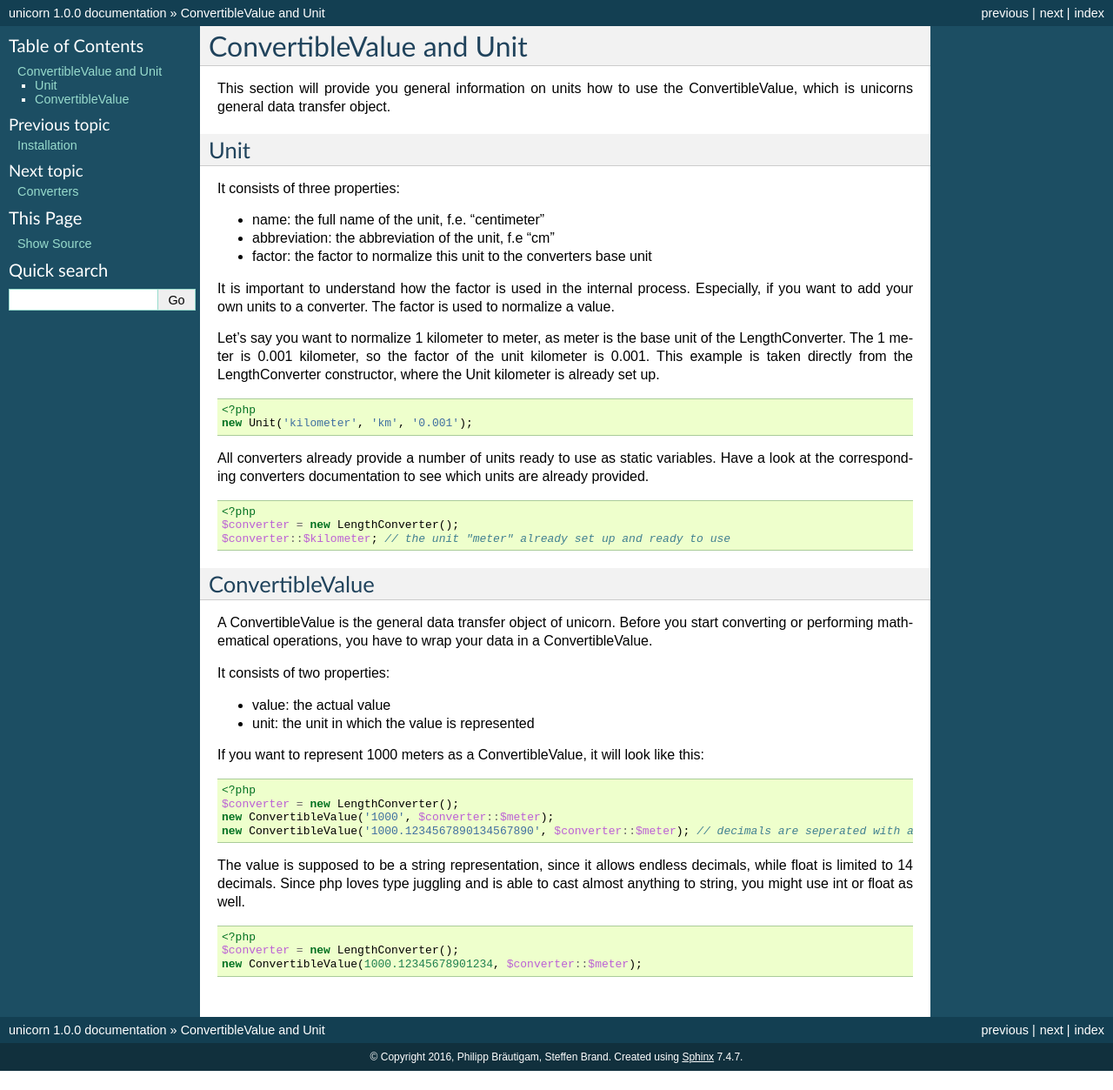
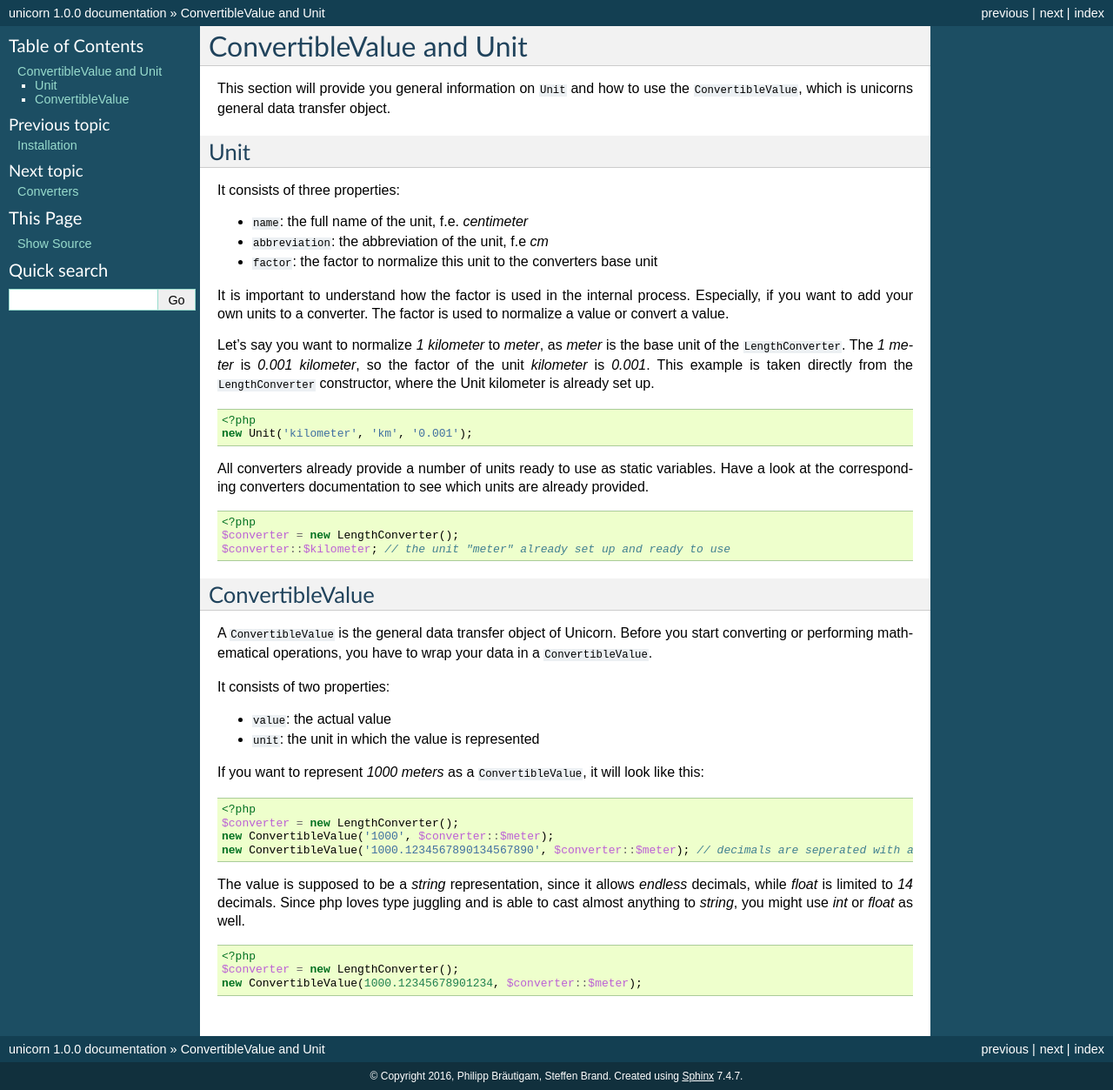
Before and after one commit to xyNNN/unicorn, a Sphinx documentation site: the page built from docs/source/convertible-value-unit.rst, in a window 1280 px wide. Shown: the whole page at 87% size. Built offline with Sphinx 7.4.7, drawn with Linux system fonts in a browser that asks for light colours; before the commit the page ends 1231 px from its top, so only the background shows below that.

Commit message:
working on docs

```diff
--- a/docs/source/convertible-value-unit.rst
+++ b/docs/source/convertible-value-unit.rst
@@ -4,7 +4,7 @@
 ConvertibleValue and Unit
 =========================
 
-This section will provide you general information on units how to use the ConvertibleValue,
+This section will provide you general information on ``Unit`` and how to use the ``ConvertibleValue``,
 which is unicorns general data transfer object.
 
 Unit
@@ -12,16 +12,16 @@ Unit
 
 It consists of three properties:
 
-- name: the full name of the unit, f.e. "centimeter"
-- abbreviation: the abbreviation of the unit, f.e "cm"
-- factor: the factor to normalize this unit to the converters base unit
+- ``name``: the full name of the unit, f.e. `centimeter`
+- ``abbreviation``: the abbreviation of the unit, f.e `cm`
+- ``factor``: the factor to normalize this unit to the converters base unit
 
 It is important to understand how the factor is used in the internal process. Especially, if you want to add your
-own units to a converter. The factor is used to normalize a value.
+own units to a converter. The factor is used to normalize a value or convert a value.
 
-Let's say you want to normalize 1 kilometer to meter, as meter is the base unit of the LengthConverter.
-The 1 meter is 0.001 kilometer, so the factor of the unit kilometer is 0.001. This example is taken directly from
-the LengthConverter constructor, where the Unit kilometer is already set up.
+Let's say you want to normalize `1 kilometer` to `meter`, as `meter` is the base unit of the ``LengthConverter``.
+The `1 meter` is `0.001 kilometer`, so the factor of the unit `kilometer` is `0.001`. This example is taken directly from
+the ``LengthConverter`` constructor, where the Unit kilometer is already set up.
 
 .. code-block:: php
 
@@ -41,15 +41,15 @@ Have a look at the corresponding converters documentation to see which units are
 ConvertibleValue
 ================
 
-A ConvertibleValue is the general data transfer object of unicorn.
-Before you start converting or performing mathematical operations, you have to wrap your data in a ConvertibleValue.
+A ``ConvertibleValue`` is the general data transfer object of Unicorn.
+Before you start converting or performing mathematical operations, you have to wrap your data in a ``ConvertibleValue``.
 
 It consists of two properties:
 
-- value: the actual value
-- unit: the unit in which the value is represented
+- ``value``: the actual value
+- ``unit``: the unit in which the value is represented
 
-If you want to represent 1000 meters as a ConvertibleValue, it will look like this:
+If you want to represent `1000 meters` as a ``ConvertibleValue``, it will look like this:
 
 .. code-block:: php
 
@@ -58,8 +58,8 @@ If you want to represent 1000 meters as a ConvertibleValue, it will look like th
    new ConvertibleValue('1000', $converter::$meter);
    new ConvertibleValue('1000.1234567890134567890', $converter::$meter); // decimals are seperated with a "." (dot).
 
-The value is supposed to be a string representation, since it allows endless decimals, while float is limited to 14 decimals.
-Since php loves type juggling and is able to cast almost anything to string, you might use int or float as well.
+The value is supposed to be a `string` representation, since it allows `endless` decimals, while `float` is limited to `14` decimals.
+Since php loves type juggling and is able to cast almost anything to `string`, you might use `int` or `float` as well.
 
 .. code-block:: php
 
```
